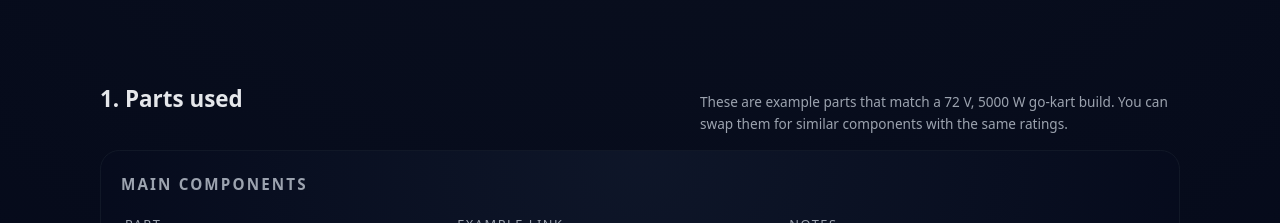
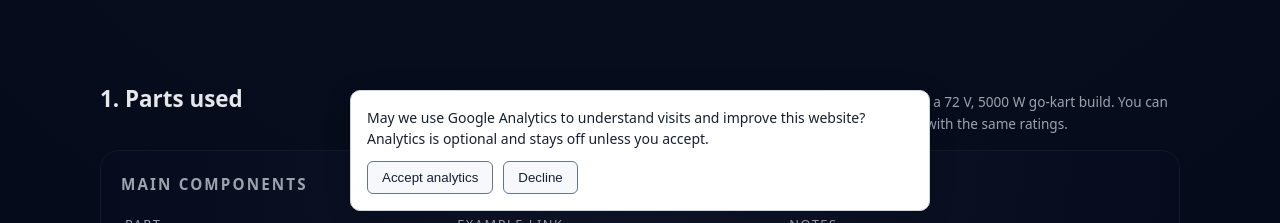
Before and after one commit to FlintHambleton/FlintHambleton.github.io, a plain HTML site: page index.html in a window 1280 px wide. Shown: the part 577-800 px from the top of the page. Drawn offline with Linux system fonts and the light colour scheme.

Commit message:
Install consent-based analytics and update privacy information

```diff
--- a/index.html
+++ b/index.html
@@ -406,6 +406,7 @@
   @media(max-width:720px){.section-heading{flex-wrap:wrap} .parts-list{overflow-x:auto} nav a{padding:.6rem .25rem}}
   @media(prefers-reduced-motion:reduce){*{scroll-behavior:auto!important}}
   </style>
+<script defer src="/analytics-consent.js"></script>
 </head>
 <body>
 <a class="skip-link" href="#main-content">Skip to content</a>
```
